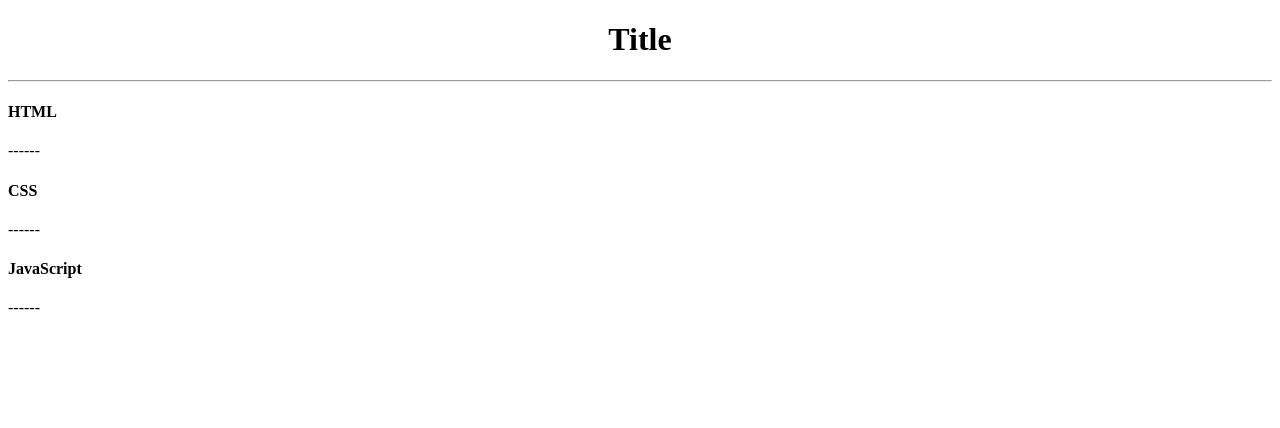
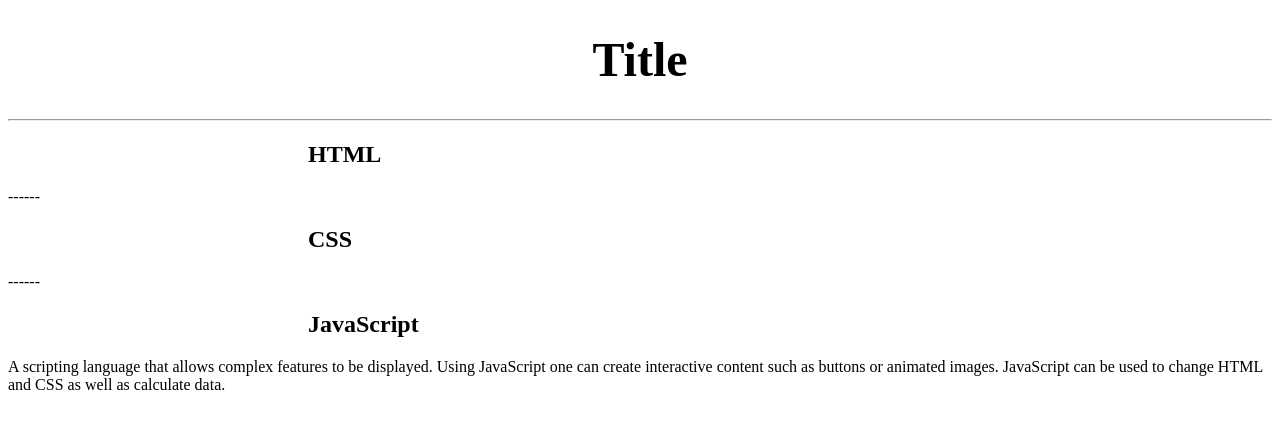
Before and after one commit to endiiii/Deep-Sky-Blue, a plain HTML site: page home.html in a window 1280 px wide. Drawn offline with Linux system fonts and the light colour scheme.

Commit message:
added to home

```diff
--- a/home.css
+++ b/home.css
@@ -1,3 +1,8 @@
-h1 {
+#title {
     text-align: center;
+    font-size: 48px;
 }
+
+.header {
+    margin-left: 300px;
+}
--- a/home.html
+++ b/home.html
@@ -7,17 +7,17 @@
 
 <body>
 
-    <h1> Title </h1>
+    <h1 id="title"> Title </h1>
     <hr>
 
-    <h4>HTML</h4>
+    <h2 class="header">HTML</h2>
     <p> ------ </p>
 
-    <h4>CSS</h4>
+    <h2 class="header">CSS</h2>
     <p> ------ </p>
 
-    <h4> JavaScript </h4>
-    <p> ------ </p>
+    <h2 class="header"> JavaScript </h2>
+    <p> A scripting language that allows complex features to be displayed. Using JavaScript one can create interactive content such as buttons or animated images. JavaScript can be used to change HTML and CSS as well as calculate data.  </p>
 
 
 
```
